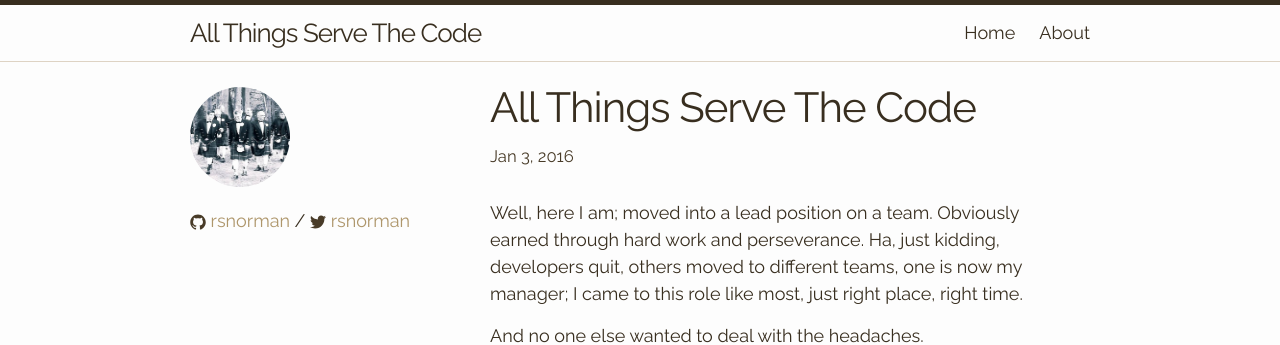
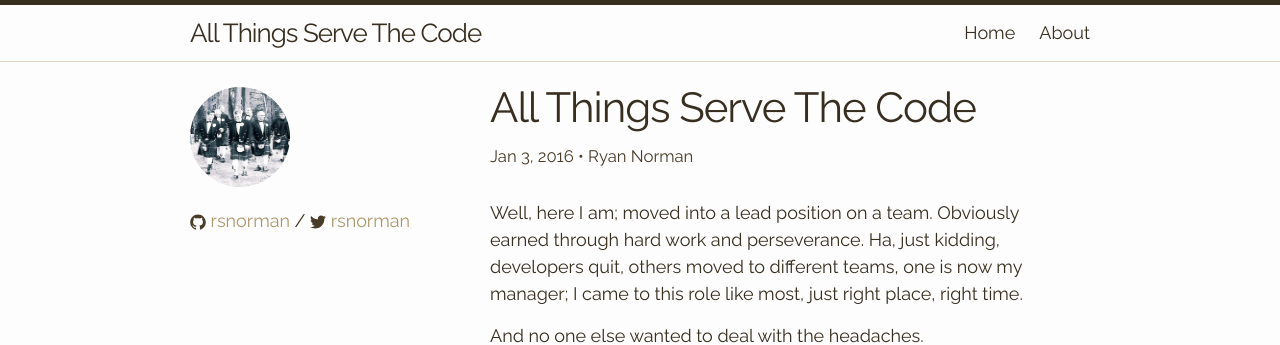
Before and after one commit to rsnorman/rsnorman, a Jekyll site: the page built from _posts/2016-01-03-all-things-serve-the-code.markdown, in a window 1280 px wide. Shown: the top 345 px of the page. Built offline with Jekyll 4.4.1, drawn with Linux system fonts in a browser that asks for light colours; nearby versions of some CDN libraries; comment, search, counter and statistics services are not loaded.

```diff
--- a/_drafts/2016-01-04-raising-errors-that-make-you-feel-good.markdown
+++ b/_drafts/2016-01-04-raising-errors-that-make-you-feel-good.markdown
@@ -2,6 +2,8 @@
 layout: post
 title:  "Raising Errors That Make You Feel Good"
 date:   2016-01-04 08:00:00 -0500
+author: "Ryan Norman"
+tags:   "ruby, rails, exceptions, errors, developer, programming, coding"
 ---
 Sometimes I like seeing errors. You heard me right, seeing an issue come through
 in Sentry, Rollbar, Airbrake or whatever floats your boat presents an opportunity
--- a/_includes/head.html
+++ b/_includes/head.html
@@ -5,6 +5,13 @@
 
   <title>{% if page.title %}{{ page.title }}{% else %}{{ site.title }}{% endif %}</title>
   <meta name="description" content="{% if page.excerpt %}{{ page.excerpt | strip_html | strip_newlines | truncate: 160 }}{% else %}{{ site.description }}{% endif %}">
+  {% if page.date %}
+  <meta name="pubdate" content="{{ page.date | date: "%Y%m%d" }}">
+  {% endif %}
+  {% if page.author %}
+  <meta name="author" content="{{ page.author }}">
+  {% endif %}
+  <meta name="robots" content="index,follow">
 
   <link rel="stylesheet" href="{{ "/css/main.css" | prepend: site.baseurl }}">
   <link rel="stylesheet" href="//maxcdn.bootstrapcdn.com/font-awesome/4.4.0/css/font-awesome.min.css">
--- a/_posts/2016-01-03-all-things-serve-the-code.markdown
+++ b/_posts/2016-01-03-all-things-serve-the-code.markdown
@@ -2,6 +2,8 @@
 layout: post
 title:  "All Things Serve The Code"
 date:   2016-01-03 16:01:50 -0500
+author: "Ryan Norman"
+tags:   "technical lead, developer, programming, coding, rails, ruby"
 ---
 
 Well, here I am; moved into a lead position on a team. Obviously earned through hard work and perseverance.
--- a/index.html
+++ b/index.html
@@ -14,7 +14,7 @@ layout: default
         <h2>
           <a class="post-link" href="{{ post.url | prepend: site.baseurl }}">{{ post.title }}</a>
         </h2>
-        <p>{{ post.content | prettyprint | truncate: 200 }}</p>
+        <p>{{ post.excerpt }}</p>
       </li>
     {% endfor %}
   </ul>
```
